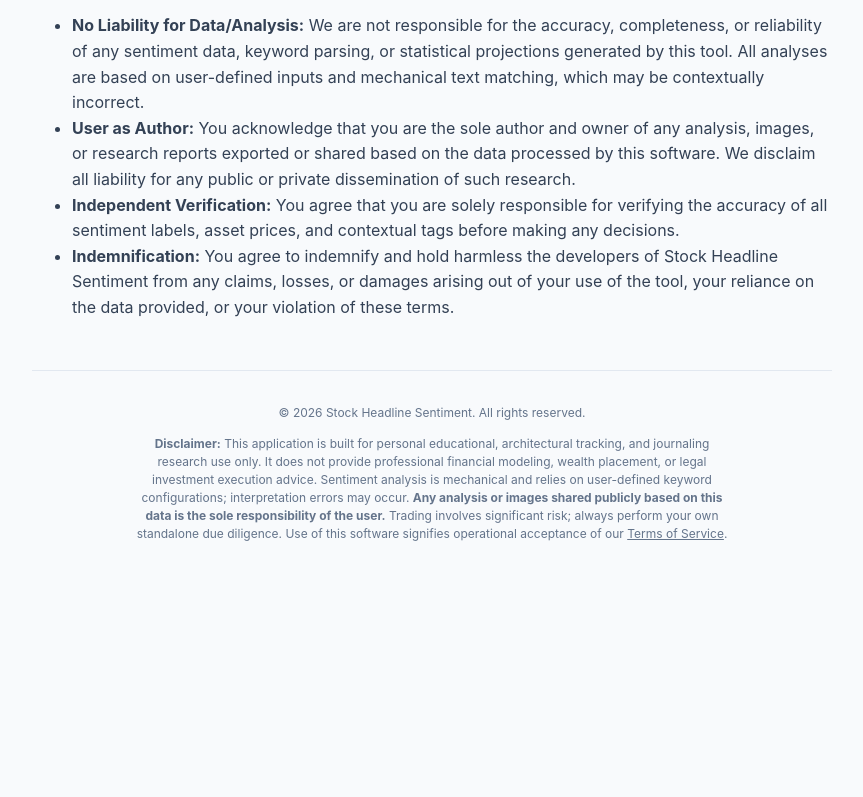
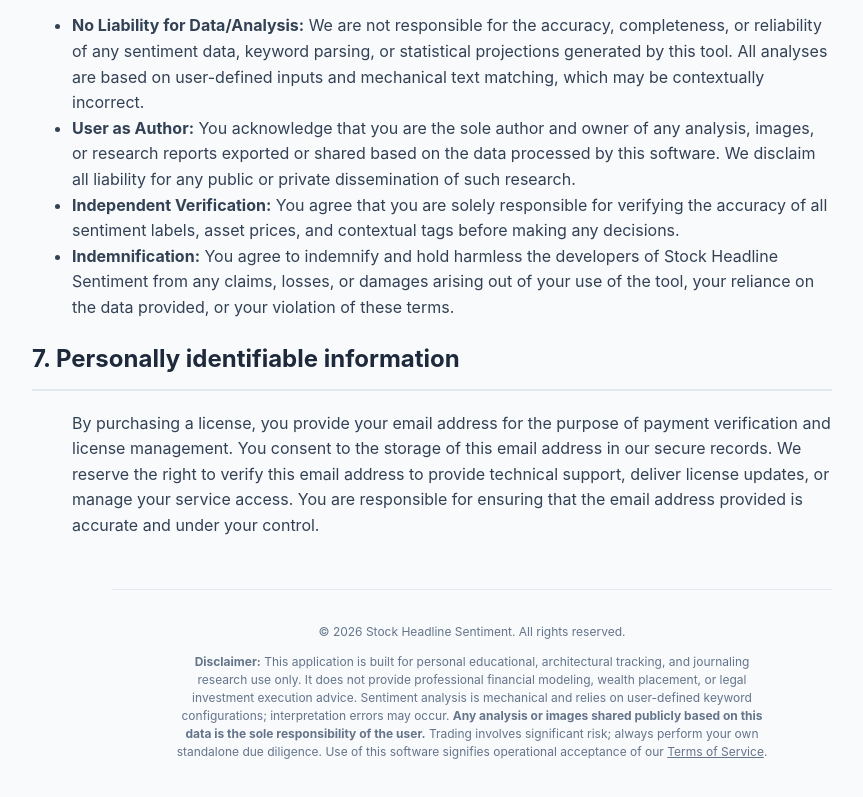
Before and after one commit to labscharcoal-lab/StockHeadlineSentiment, a plain HTML site: page terms.html in a window 1280 px wide. Shown: the part 1410-2207 px from the top of the page, without its empty margins (208-1071 px from the left). Before the commit the page ends 2003 px from the top, so only its background shows below. Drawn offline with Linux system fonts and the light colour scheme.

Commit message:
updated terms for email

```diff
--- a/terms.html
+++ b/terms.html
@@ -58,6 +58,13 @@
         <li><strong>Indemnification:</strong> You agree to indemnify and hold harmless the developers of Stock Headline Sentiment from any claims, losses, or damages arising out of your use of the tool, your reliance on the data provided, or your violation of these terms.</li>
     </ul>
 
+<h2>7. Personally identifiable information</h2>
+ <ul>
+    <p>
+        By purchasing a license, you provide your email address for the purpose of payment verification and license management. You consent to the storage of this email address in our secure records. We reserve the right to verify this email address to provide technical support, deliver license updates, or manage your service access. You are responsible for ensuring that the email address provided is accurate and under your control.
+    </p>
+    <ul>
+
 <footer style="margin-top: 50px; padding: 20px; border-top: 1px solid #e2e8f0; font-size: 12px; color: #64748b; text-align: center;">
     <p>&copy; 2026 Stock Headline Sentiment. All rights reserved.</p>
     <p style="max-width: 600px; margin: 10px auto; line-height: 1.5;">
```
